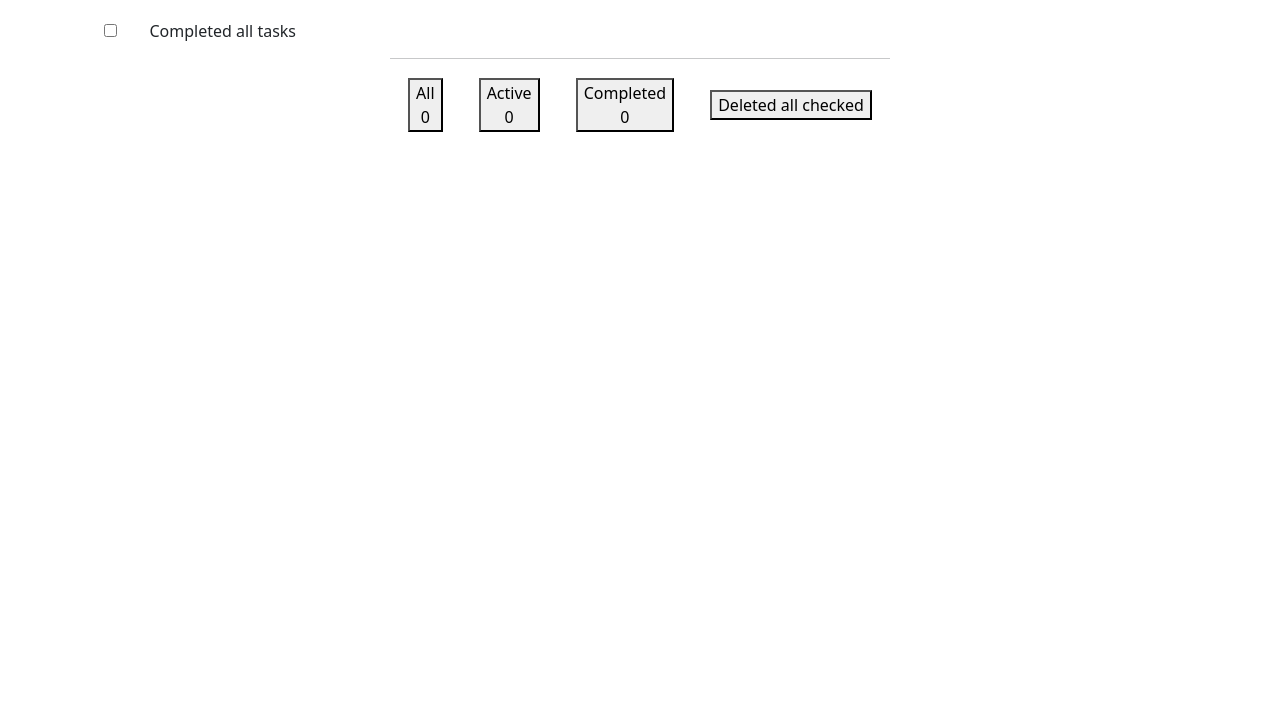
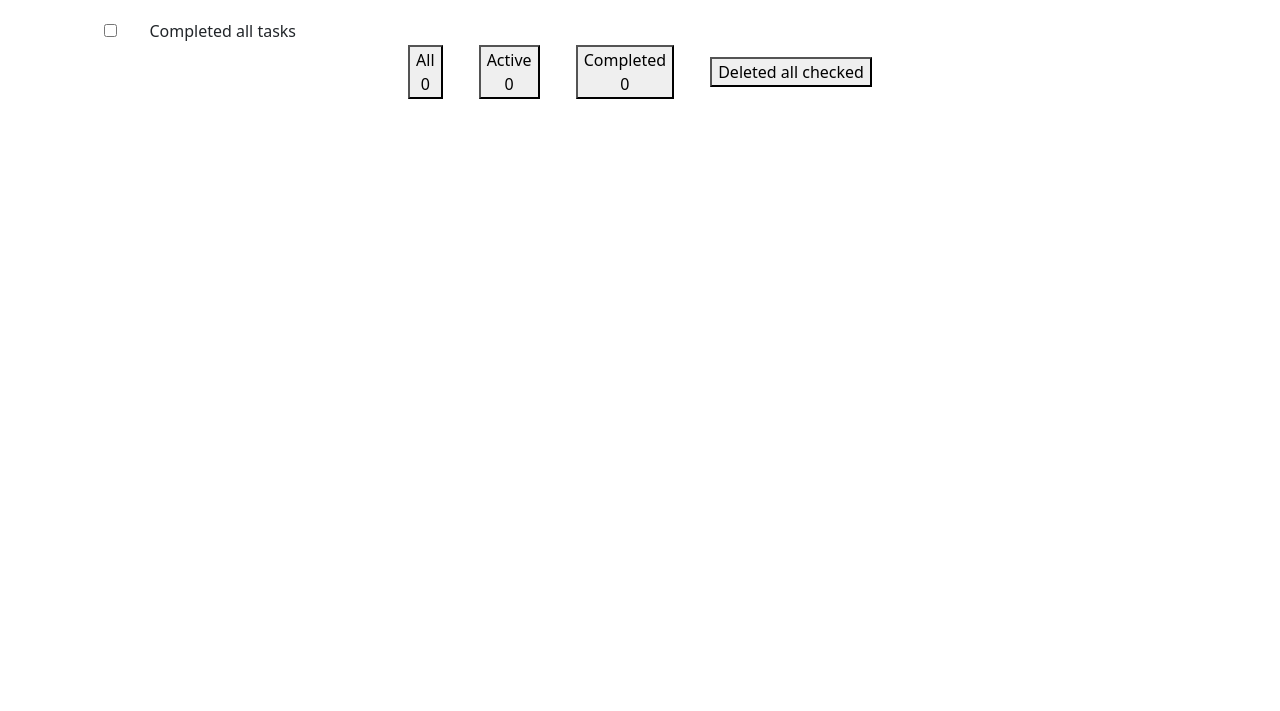
Before and after one commit to nvictoria18/ToDoLists, a plain HTML site: page index.html in a window 1280 px wide. Shown: the part 89-800 px from the top of the page. Drawn offline with nearby package versions, Linux system fonts and the light colour scheme.

Commit message:
html fix

```diff
--- a/index.html
+++ b/index.html
@@ -5,7 +5,8 @@
         <meta name="viewport" content="width=device-width, initial-scale=1.0">
         <title>To-Do List</title>
         <link rel="stylesheet" href="./style.css">
-        <link href="https://cdn.jsdelivr.net/npm/bootstrap@5.3.3/dist/css/bootstrap.min.css" rel="stylesheet" integrity="sha384-QWTKZyjpPEjISv5WaRU9OFeRpok6YctnYmDr5pNlyT2bRjXh0JMhjY6hW+ALEwIH" crossorigin="anonymous">
+        <link href="https://cdn.jsdelivr.net/npm/bootstrap@5.3.3/dist/css/bootstrap.min.css" rel="stylesheet"
+        integrity="sha384-QWTKZyjpPEjISv5WaRU9OFeRpok6YctnYmDr5pNlyT2bRjXh0JMhjY6hW+ALEwIH" crossorigin="anonymous">
     </head>
     <body>
 
@@ -19,18 +20,6 @@
                 <input type="checkbox" class="container__completed-all-tasks">Completed all tasks</input>
             </div>
                 <div class="container-tasks">
-                <!-- <p class="empty-list-message"></p>
-                <div class="container-tasks-task">
-                    <input class="container-tasks-task__checkbox" type="checkbox" />
-                     <p class="container-tasks-task__text"></p>
-                    <div class="container-tasks-task-buttons">
-                        <button class="container-tasks-task-buttons__delete" type="button">
-                            <img src="" />
-                        </button>
-                    </div>  -->
-                </div>
-            </div>
-            <div id="hr"><hr></div>
                 <div class="container-all-tasks">
                     <button class="container__show-all">All<div id="taskCounter">0</div></button>
                     <button class="container__show-active">Active<div id="taskCounterActive">0</div></button>
--- a/script.js
+++ b/script.js
@@ -117,7 +117,6 @@ function addTask() {
 function deleteTasks(event) {
   const taskId = event.target.id.replace('taskCheckbox', '');
   tasks = [...tasks].filter((task) => task.id !== Number(taskId));
-=======
 function addTask() {
   const taskText = _.escape(inputField.value);
   if (taskText.trim() !== '') {
--- a/style.css
+++ b/style.css
@@ -75,10 +75,6 @@ html {
   display: flex;
   height: 60px;
 }
-#hr {
-  width: 500px;
-  margin: auto auto;
-}
 
 .container__show-all {
   margin: auto auto;
```
